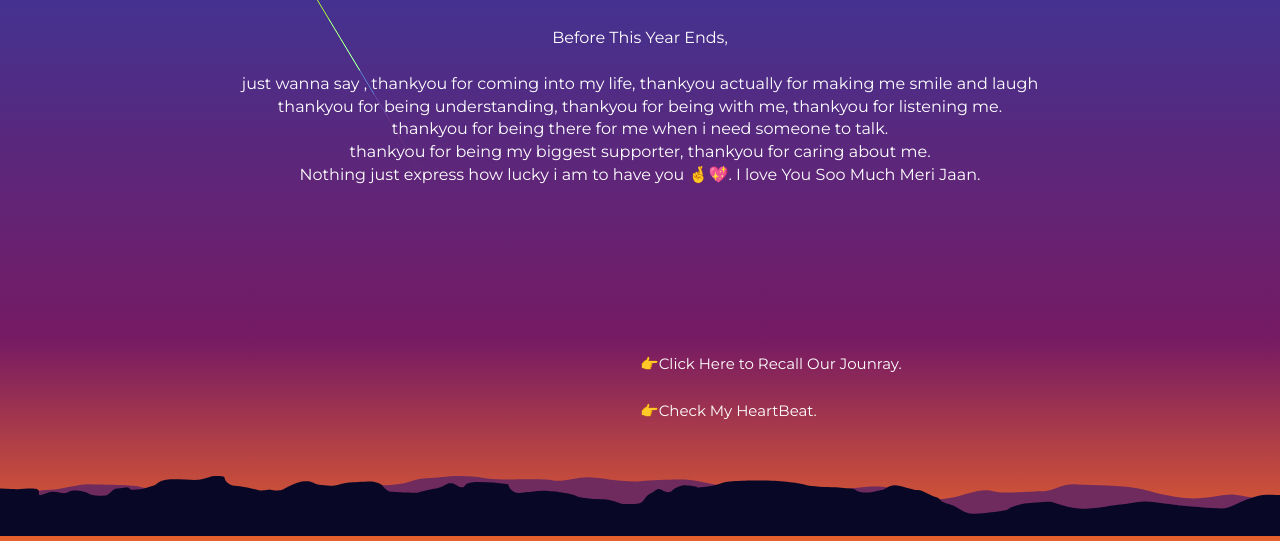
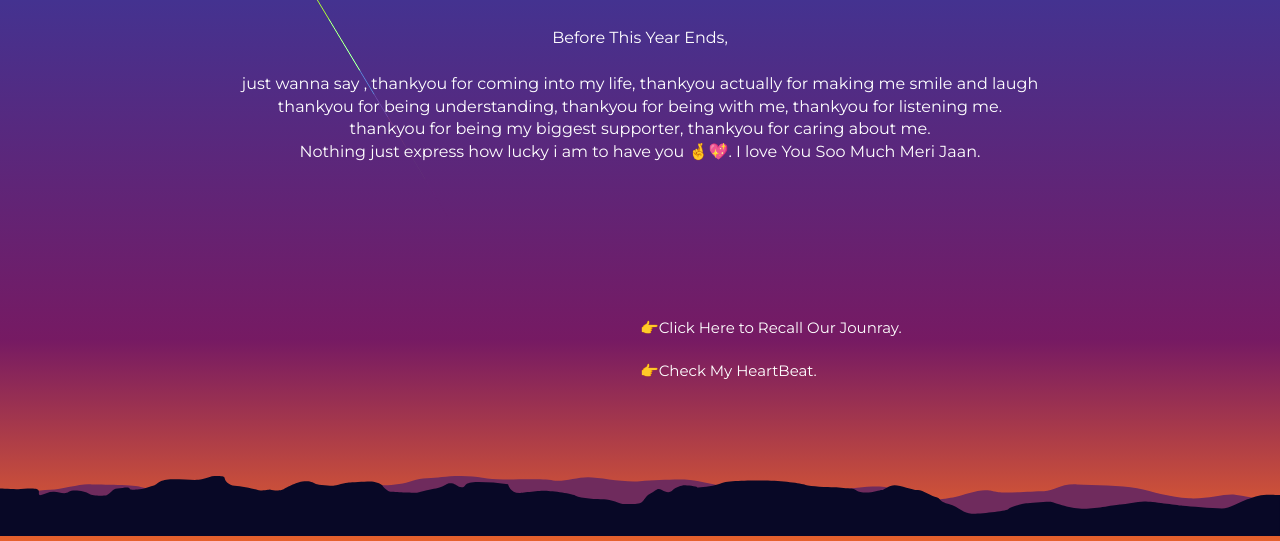
Before and after one commit to Younasmunawar/new-year, a plain HTML site: page index.html in a window 1280 px wide. Shown: the part 264-805 px from the top of the page. Drawn offline with Linux system fonts and the light colour scheme.

Commit message:
added index.html

```diff
--- a/index.html
+++ b/index.html
@@ -39,8 +39,6 @@
          <br />
          thankyou for being understanding, thankyou for being with me, thankyou for listening me.
           <br />
-          thankyou for being there for me when i need someone to talk.
-          <br>
           thankyou for being my biggest supporter, thankyou for caring about me.
           <br />
           Nothing just express how lucky i am to have you 🤞💖. I love You Soo Much Meri Jaan.
```
